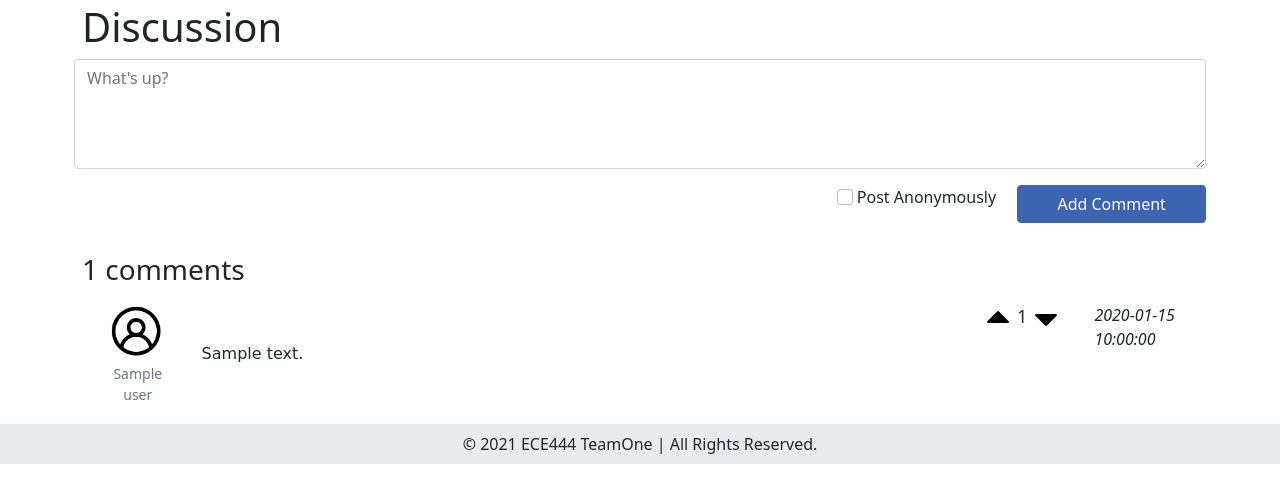
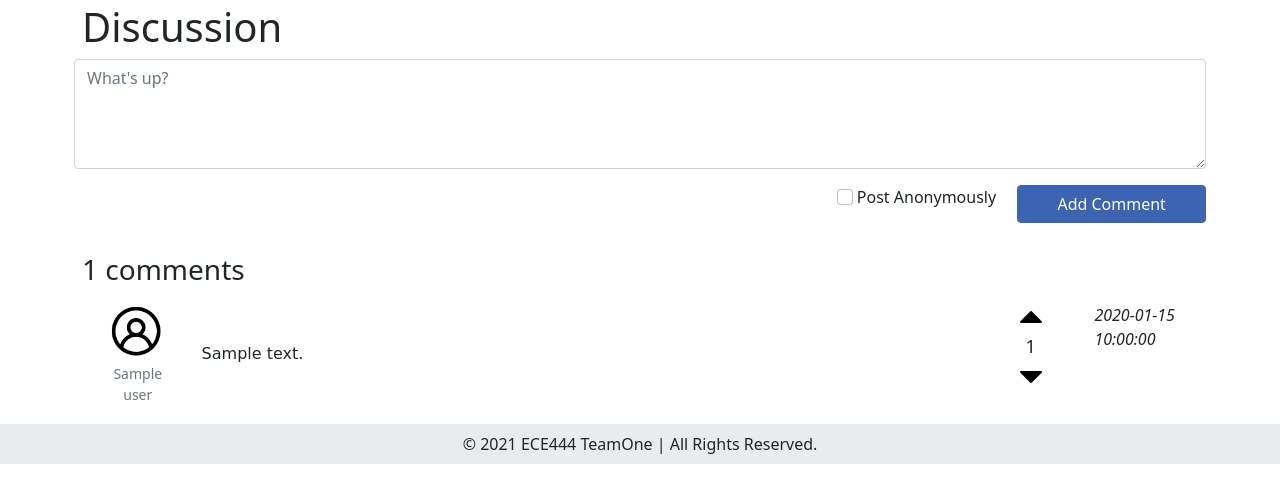
Before and after one commit to ECE444-2021Fall/project1-education-pathways-group-1-teamone, a Flask app: template project/templates/course.html in a window 1280 px wide. Shown: the part 336-836 px from the top of the page. Run offline with Flask 2, Linux system fonts and the light colour scheme; the template is opened without the code that fills it: most values are stand-ins (such as "Sample title", 1, 10 or a date in 2020); parts of the project's set-up code (start-up, migrations or seed data) failed here and were passed over; some libraries are stand-ins or nearby versions.

Commit message:
quick fix for the alignment of upvote&downvote

```diff
--- a/project/static/styles/course.css
+++ b/project/static/styles/course.css
@@ -53,6 +53,7 @@ td p.message{
 span.like{
     font-size: large;
     font-weight:normal;
+    display: block;
 }
 
 /* i.fa-heart{
--- a/project/templates/course.html
+++ b/project/templates/course.html
@@ -76,10 +76,11 @@
                         </td>
                         <td class="col-1">
                             <!-- <i class="fa fa-lg fa-heart" onclick="toggleHeartColor(this, '{{code}}', '{{postID}}')"></i> -->
-                            <img class='vote' onclick="upgradeVote(this, '{{code}}', '{{postID}}')" src="{{url_for('static', filename='images/discussion_up.png')}}" alt="UpvoteComment">
-                            <span class="like">{{comment['NumLikes']}}</span>
-                            <img class='vote' onclick="upgradeVote(this, '{{code}}', '{{postID}}')" src="{{url_for('static', filename='images/discussion_down.png')}}" alt="DownvoteComment">
-
+                            <div class="align-middle text-center">
+                                <img class='vote' onclick="upgradeVote(this, '{{code}}', '{{postID}}')" src="{{url_for('static', filename='images/discussion_up.png')}}" alt="UpvoteComment">
+                                <span class="like" style="display: block;">{{comment['NumLikes']}}</span>
+                                <img class='vote' onclick="upgradeVote(this, '{{code}}', '{{postID}}')" src="{{url_for('static', filename='images/discussion_down.png')}}" alt="DownvoteComment">
+                            </div>
                         </td>
                         <td class="col-1"><i>{{comment['DateTime']}}</i></td>
                     </tr>
```
